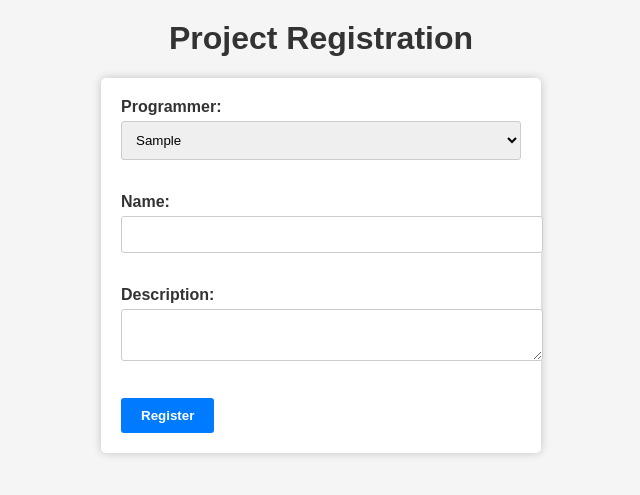
After one commit to Art01ur/portfolio, a Django app: page /new/project in a window 1280 px wide. The commit adds this page. Shown: the top 495 px of the page, without its empty margins (319-959 px from the left). Run offline with Django 4.2, Linux system fonts and the light colour scheme; tables that the repository leaves empty hold one stand-in row (values such as "Sample post").

Commit message:
add new project html and view

```diff
--- a/programmers/models.py
+++ b/programmers/models.py
@@ -10,7 +10,7 @@ class Programmer(models.Model):
     experience = models.IntegerField()
 
     def __str__(self):
-        return self.user
+        return self.user.first_name
 
 
 class Project(models.Model):
--- /dev/null
+++ b/programmers/static/programmers/css/styles_for_new_project.css
@@ -0,0 +1,53 @@
+
+body {
+    font-family: Arial, sans-serif;
+    background-color: #f5f5f5;
+    margin: 0;
+    padding: 0;
+}
+
+h1 {
+    text-align: center;
+    margin-top: 20px;
+    color: #333;
+}
+
+form {
+    max-width: 400px;
+    margin: 0 auto;
+    background-color: #fff;
+    padding: 20px;
+    border-radius: 5px;
+    box-shadow: 0px 0px 10px rgba(0, 0, 0, 0.2);
+}
+
+label {
+    display: block;
+    margin-bottom: 5px;
+    font-weight: bold;
+    color: #333;
+}
+
+select,
+input[type="text"],
+textarea {
+    width: 100%;
+    padding: 10px;
+    margin-bottom: 15px;
+    border: 1px solid #ccc;
+    border-radius: 3px;
+}
+
+input[type="submit"] {
+    background-color: #007bff;
+    color: #fff;
+    padding: 10px 20px;
+    border: none;
+    border-radius: 3px;
+    cursor: pointer;
+    font-weight: bold;
+}
+
+input[type="submit"]:hover {
+    background-color: #0056b3;
+}
--- /dev/null
+++ b/programmers/templates/programmers/new_project.html
@@ -0,0 +1,29 @@
+{% load static %}
+<!DOCTYPE html>
+<html>
+<head>
+    <title>Project Registration</title>
+    <link rel="stylesheet" type="text/css" href="{% static 'programmers/css/styles_for_new_project.css' %}">
+</head>
+<body>
+<h1>Project Registration</h1>
+<form method="post" action="{% url 'new_project_data' %}">
+    {% csrf_token %}
+    <label for="programmer">Programmer:</label>
+    <select id="programmer" name="programmer" required>
+
+        {% for programmer in programmers %}
+        <option value="{{ programmer.id }}">{{ programmer }}</option>
+        {% endfor %}
+    </select><br><br>
+
+    <label for="name">Name:</label>
+    <input type="text" id="name" name="name" required><br><br>
+
+    <label for="description">Description:</label>
+    <textarea id="description" name="description" required></textarea><br><br>
+
+    <input type="submit" value="Register">
+</form>
+</body>
+</html>
--- a/programmers/templates/programmers/programmer_full_information.html
+++ b/programmers/templates/programmers/programmer_full_information.html
@@ -24,6 +24,7 @@
             </li>
         {% endfor %}
     </ul>
-        <a href="#" class="add-projects-link">Add New Project</a>
+
+        <a href="{% url 'new_project' %}" class="add-projects-link">Add New Project</a>
 </body>
 </html>
--- a/programmers/urls.py
+++ b/programmers/urls.py
@@ -6,6 +6,8 @@ urlpatterns = [
     path('', views.index, name='home'),
     path('programmer/<int:programmer_id>/', views.programmer_full_information, name='programmer_full_information'),
     path('new/programmer', views.new_programmer, name='new_programmer'),
-    path('new/programmer/data',views.new_programmer_data,name='new_programmer_data')
+    path('new/programmer/data', views.new_programmer_data, name='new_programmer_data'),
+    path('new/project', views.new_project, name='new_project'),
+    path('new/project/data', views.new_project_data, name='new_project_data')
 
 ]
--- a/programmers/views.py
+++ b/programmers/views.py
@@ -1,7 +1,7 @@
 from django.contrib.auth.models import User
 from django.shortcuts import render, redirect
 
-from .models import Programmer
+from .models import Programmer, Project
 
 
 # Create your views here.
@@ -19,7 +19,7 @@ def programmer_full_information(request, programmer_id):
 
 
 def new_programmer(request):
-    return render(request, 'programmers/add_new_programmer.html', )
+    return render(request, 'programmers/add_new_programmer.html')
 
 
 def new_programmer_data(request):
@@ -48,5 +48,25 @@ def new_programmer_data(request):
         return redirect('home')
 
 
+def new_project(request):
+    programmers = Programmer.objects.all()
+    return render(request, 'programmers/new_project.html', {'programmers': programmers})
+
+
+def new_project_data(request):
+    if request.method == 'POST':
+        programmer_id = request.POST.get('programmer')
+        name = request.POST.get('name')
+        description = request.POST.get('description')
+
+        programmer = Programmer.objects.get(pk=programmer_id)
+        new_proj = Project(
+            programmer=programmer,
+            name=name,
+            description=description
+        )
+        new_proj.save()
+    return redirect('home')
+
 def page_not_found_404(request, exception):
     return render(request, 'programmers/page_not_found.html', status=404)
```
